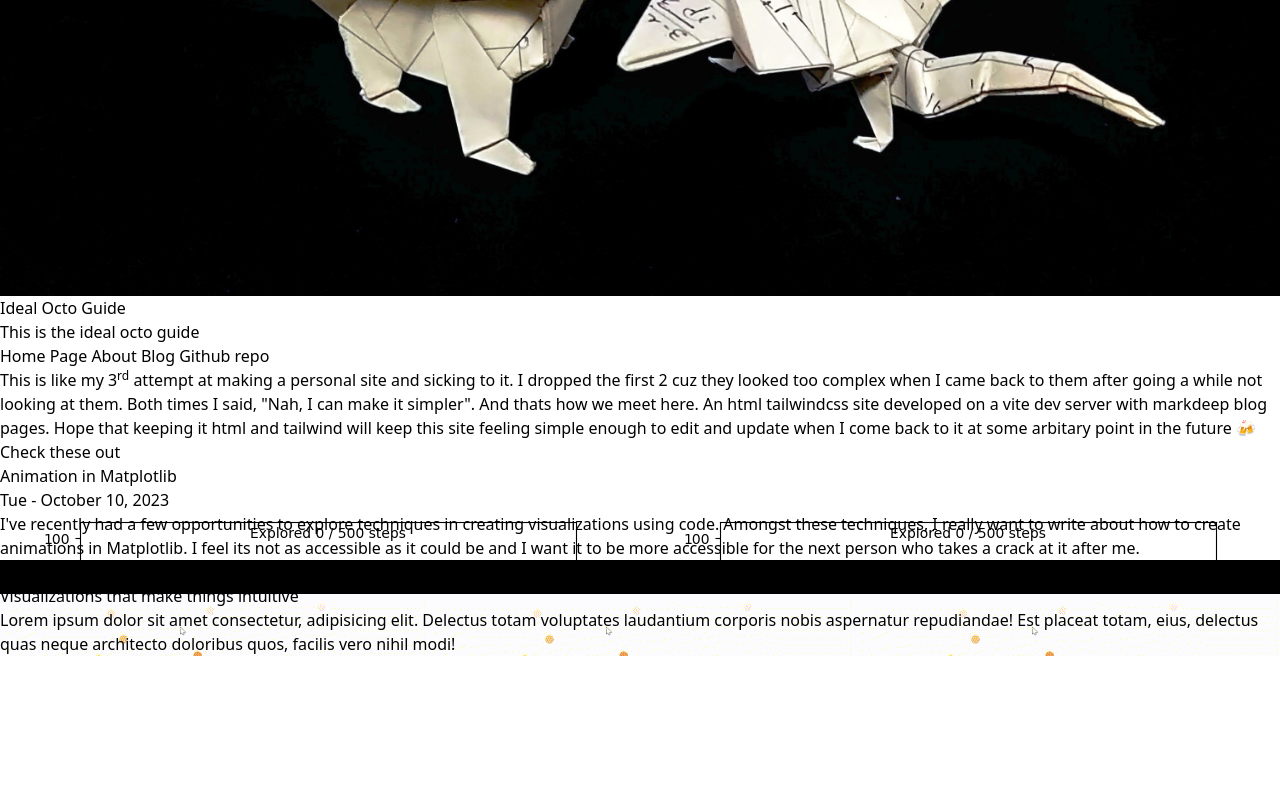
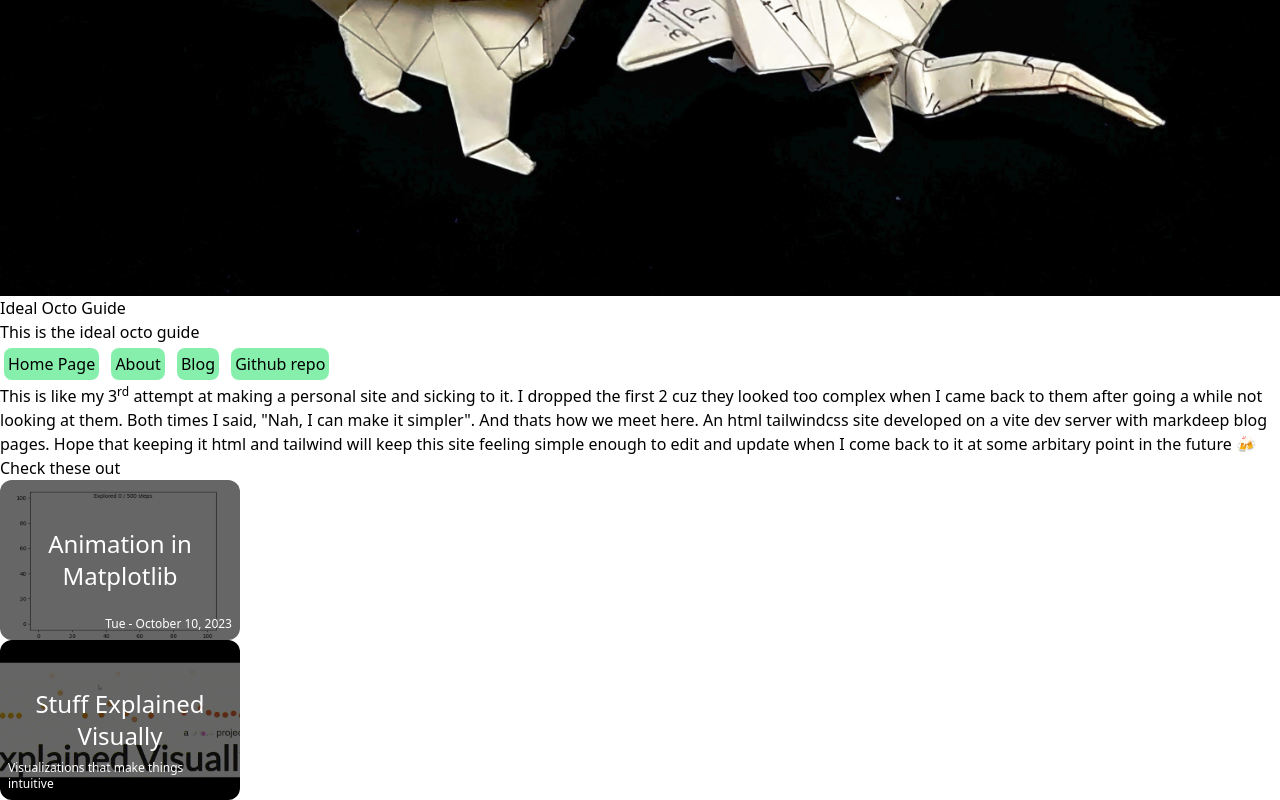
Before and after one commit to RK22000/ideal-octo-guide, a website built with Vite: page index.html in a window 1280 px wide. Shown: the part 424-1224 px from the top of the page. Before the commit the page ends 1080 px from the top, so only its background shows below. Built offline with nearby package versions, Linux system fonts and the light colour scheme.

Commit message:
Extraced postcard and nav css style info index.css

```diff
--- a/index.css
+++ b/index.css
@@ -1,3 +1,22 @@
 @tailwind base;
 @tailwind components;
 @tailwind utilities;
+
+/* nav buttons */
+nav button{
+    @apply bg-green-300 p-1 rounded-lg m-1 hover:scale-110 transition duration-75
+}
+
+/* postcard */
+article.postcard {
+    @apply bg-black/60 rounded-xl aspect-[3/2] h-40 w-fit bg-center bg-cover bg-blend-overlay relative text-white hover:text-transparent transition duration-1000 overflow-hidden
+}
+article.postcard h1 {
+    @apply absolute size-full items-center flex justify-center text-center text-2xl
+}
+article.postcard h2 {
+    @apply size-full absolute flex items-end justify-end p-2 text-xs
+}
+article.postcard p {
+    @apply text-transparent hover:text-white inset-0 p-2 absolute flex items-center text-justify hover:backdrop-blur-sm text-[14px] transition duration-1000
+}
--- a/index.html
+++ b/index.html
@@ -23,16 +23,13 @@
       </div>
     </div>
     <style>
-      nav button{
-        @apply bg-green-300 p-1 rounded-lg m-1 hover:scale-110 transition duration-75
-      }
     </style>
     <!-- stays sticky with the header element -->
     <nav class="sticky top-0 bg-purple-500 nav">
       <button><a href="/">Home Page</a></button>
       <button><a href="">About</a></button>
       <button><a href="">Blog</a></button>
-      <button><a href="https://github.com/RK22000/ideal-octo-guide">Github repo</a></button>
+      <button><a href="http://github.com/RK22000/ideal-octo-guide" target="_blank" rel="noopener noreferrer">Github repo</a></button>
     </nav>
     <p>
       This is like my 3<sup>rd</sup> attempt at making a personal site and sicking to it.
@@ -49,24 +46,9 @@
       <div class="size-10 bg-gray-400 end-0 sticky bottom-0"></div>
     </div>
     <h1>Check these out</h1>
-    <style>
-      article {
-        @apply bg-black/60 rounded-xl aspect-[3/2] h-40 w-fit bg-center bg-cover bg-blend-overlay relative text-white hover:text-transparent transition duration-1000 overflow-hidden
-      }
-      article h1 {
-        @apply absolute size-full items-center flex justify-center text-center text-2xl
-      }
-      article h2 {
-        @apply size-full absolute flex items-end justify-end p-2 text-xs
-      }
-      article p {
-        @apply text-transparent hover:text-white inset-0 p-2 absolute text-justify hover:backdrop-blur-sm text-[14px] transition duration-1000
-      }
-      /* article img {
-        @apply size-full
-      } */
-    </style>
-    <article style="background-image: url('pics/simple_RRT.gif')">
+
+    <div class="flex flex-wrap gap-5 px-5">
+      <article class="postcard" style="background-image: url('pics/simple_RRT.gif')">
         <a href="https://rk22000.github.io/ROBTAA/blogs/animation_in_matplotlib.html" target="_blank" rel="noopener noreferrer">
         <h1>Animation in Matplotlib</h1>
         <h2>Tue - October 10, 2023</h2>
@@ -78,14 +60,18 @@
         </p>
         </a>
       </article>
-    <article style="background-image: url('pics/explainedVisually.gif')">
+      <article class="postcard" style="background-image: url('pics/explainedVisually.gif')">
         <a href="https://setosa.io/ev/" target="_blank" rel="noopener noreferrer">
         <h1>Stuff Explained Visually</h1>
         <h2>Visualizations that make things intuitive</h2>
         <p>
-        Lorem ipsum dolor sit amet consectetur, adipisicing elit. Delectus totam voluptates laudantium corporis nobis aspernatur repudiandae! Est placeat totam, eius, delectus quas neque architecto doloribus quos, facilis vero nihil modi!
+          I found this site while exploring explainations of image kernels for convolution
+          neural networks. This site creates intuitive visual explainations for some topics
+          math, cs, and data science.
         </p>
         </a>
       </article>
+    </div>
+
   </body>
 </html>
```
Also changed, not shown: 1 other file. Lines whose indentation alone changed are shown as unchanged.
